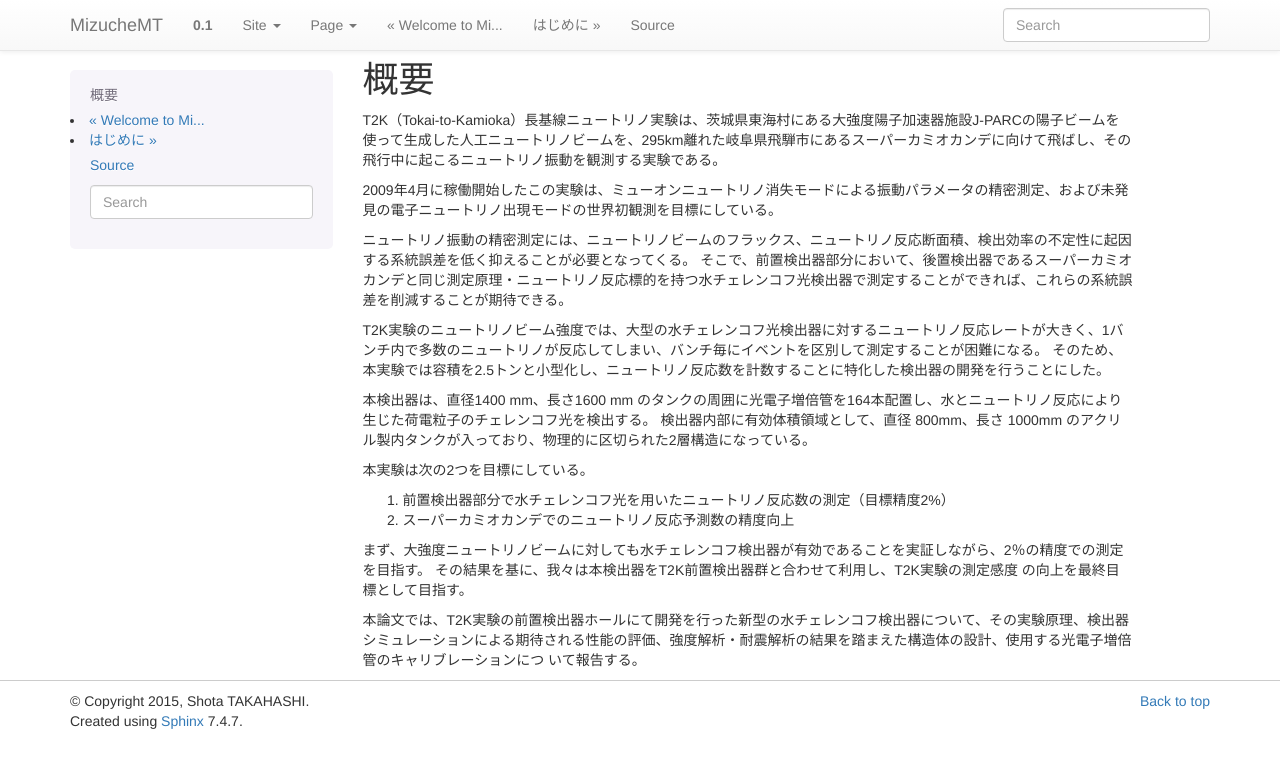
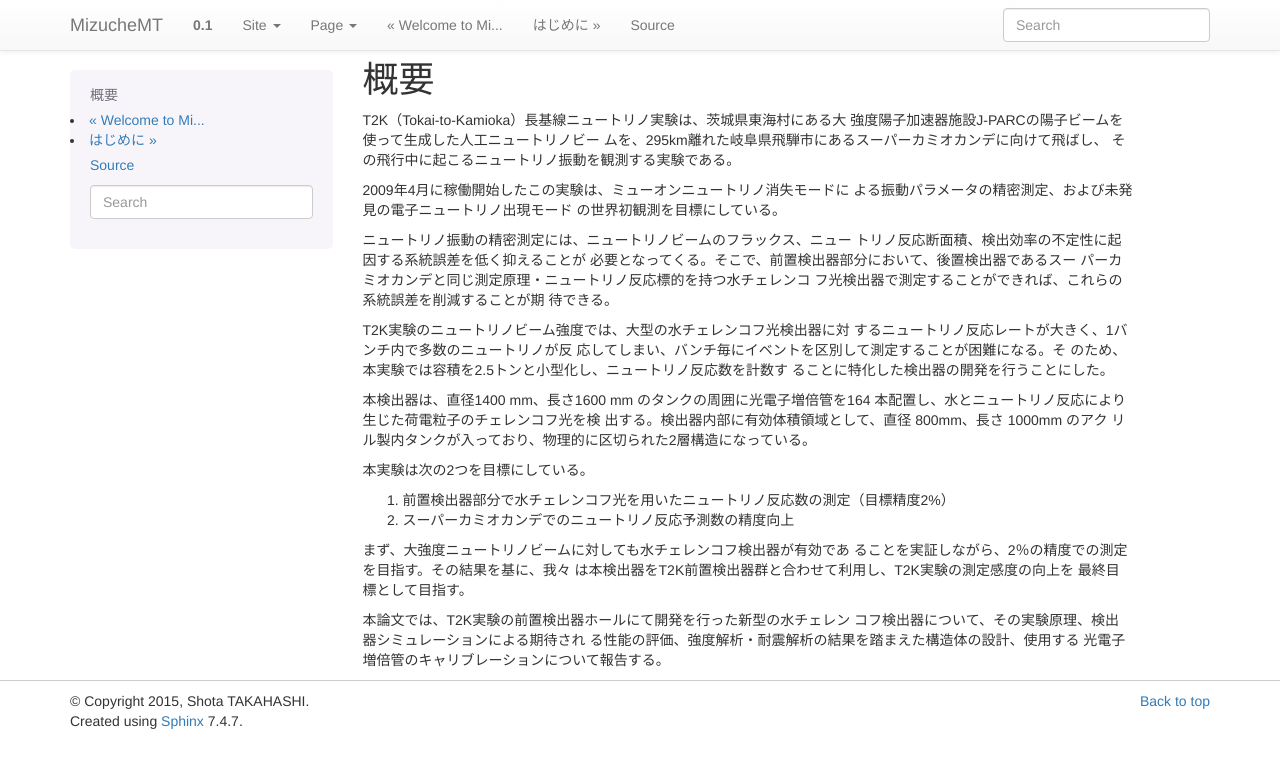
Before and after one commit to shotakaha/masterthesis, a Sphinx documentation site: the page built from source/abstract.rst, in a window 1280 px wide. Shown: the top 768 px of the page. Built offline with Sphinx 7.4.7, drawn with Linux system fonts in a browser that asks for light colours; pages that are not in the unit, such as notebooks, are missing from menus.

Commit message:
M : M-q text

```diff
--- a/source/abstract.rst
+++ b/source/abstract.rst
@@ -2,27 +2,44 @@
 概要
 ==================================================
 
-T2K（Tokai-to-Kamioka）長基線ニュートリノ実験は、茨城県東海村にある大強度陽子加速器施設J-PARCの陽子ビームを使って生成した人工ニュートリノビームを、295km離れた岐阜県飛騨市にあるスーパーカミオカンデに向けて飛ばし、その飛行中に起こるニュートリノ振動を観測する実験である。
+T2K（Tokai-to-Kamioka）長基線ニュートリノ実験は、茨城県東海村にある大
+強度陽子加速器施設J-PARCの陽子ビームを使って生成した人工ニュートリノビー
+ムを、295km離れた岐阜県飛騨市にあるスーパーカミオカンデに向けて飛ばし、
+その飛行中に起こるニュートリノ振動を観測する実験である。
 
-2009年4月に稼働開始したこの実験は、ミューオンニュートリノ消失モードによる振動パラメータの精密測定、および未発見の電子ニュートリノ出現モードの世界初観測を目標にしている。
+2009年4月に稼働開始したこの実験は、ミューオンニュートリノ消失モードに
+よる振動パラメータの精密測定、および未発見の電子ニュートリノ出現モード
+の世界初観測を目標にしている。
 
-ニュートリノ振動の精密測定には、ニュートリノビームのフラックス、ニュートリノ反応断面積、検出効率の不定性に起因する系統誤差を低く抑えることが必要となってくる。
-そこで、前置検出器部分において、後置検出器であるスーパーカミオカンデと同じ測定原理・ニュートリノ反応標的を持つ水チェレンコフ光検出器で測定することができれば、これらの系統誤差を削減することが期待できる。
+ニュートリノ振動の精密測定には、ニュートリノビームのフラックス、ニュー
+トリノ反応断面積、検出効率の不定性に起因する系統誤差を低く抑えることが
+必要となってくる。そこで、前置検出器部分において、後置検出器であるスー
+パーカミオカンデと同じ測定原理・ニュートリノ反応標的を持つ水チェレンコ
+フ光検出器で測定することができれば、これらの系統誤差を削減することが期
+待できる。
 
-T2K実験のニュートリノビーム強度では、大型の水チェレンコフ光検出器に対するニュートリノ反応レートが大きく、1バンチ内で多数のニュートリノが反応してしまい、バンチ毎にイベントを区別して測定することが困難になる。
-そのため、本実験では容積を2.5トンと小型化し、ニュートリノ反応数を計数することに特化した検出器の開発を行うことにした。
+T2K実験のニュートリノビーム強度では、大型の水チェレンコフ光検出器に対
+するニュートリノ反応レートが大きく、1バンチ内で多数のニュートリノが反
+応してしまい、バンチ毎にイベントを区別して測定することが困難になる。そ
+のため、本実験では容積を2.5トンと小型化し、ニュートリノ反応数を計数す
+ることに特化した検出器の開発を行うことにした。
 
-本検出器は、直径1400 mm、長さ1600 mm のタンクの周囲に光電子増倍管を164本配置し、水とニュートリノ反応により生じた荷電粒子のチェレンコフ光を検出する。
-検出器内部に有効体積領域として、直径 800mm、長さ 1000mm のアクリル製内タンクが入っており、物理的に区切られた2層構造になっている。
+本検出器は、直径1400 mm、長さ1600 mm のタンクの周囲に光電子増倍管を164
+本配置し、水とニュートリノ反応により生じた荷電粒子のチェレンコフ光を検
+出する。検出器内部に有効体積領域として、直径 800mm、長さ 1000mm のアク
+リル製内タンクが入っており、物理的に区切られた2層構造になっている。
 
 本実験は次の2つを目標にしている。
 
 #. 前置検出器部分で水チェレンコフ光を用いたニュートリノ反応数の測定（目標精度2%）
 #. スーパーカミオカンデでのニュートリノ反応予測数の精度向上
 
-まず、大強度ニュートリノビームに対しても水チェレンコフ検出器が有効であることを実証しながら、2％の精度での測定を目指す。
-その結果を基に、我々は本検出器をT2K前置検出器群と合わせて利用し、T2K実験の測定感度
-の向上を最終目標として目指す。
+まず、大強度ニュートリノビームに対しても水チェレンコフ検出器が有効であ
+ることを実証しながら、2％の精度での測定を目指す。その結果を基に、我々
+は本検出器をT2K前置検出器群と合わせて利用し、T2K実験の測定感度の向上を
+最終目標として目指す。
 
-本論文では、T2K実験の前置検出器ホールにて開発を行った新型の水チェレンコフ検出器について、その実験原理、検出器シミュレーションによる期待される性能の評価、強度解析・耐震解析の結果を踏まえた構造体の設計、使用する光電子増倍管のキャリブレーションにつ
-いて報告する。
+本論文では、T2K実験の前置検出器ホールにて開発を行った新型の水チェレン
+コフ検出器について、その実験原理、検出器シミュレーションによる期待され
+る性能の評価、強度解析・耐震解析の結果を踏まえた構造体の設計、使用する
+光電子増倍管のキャリブレーションについて報告する。
```
